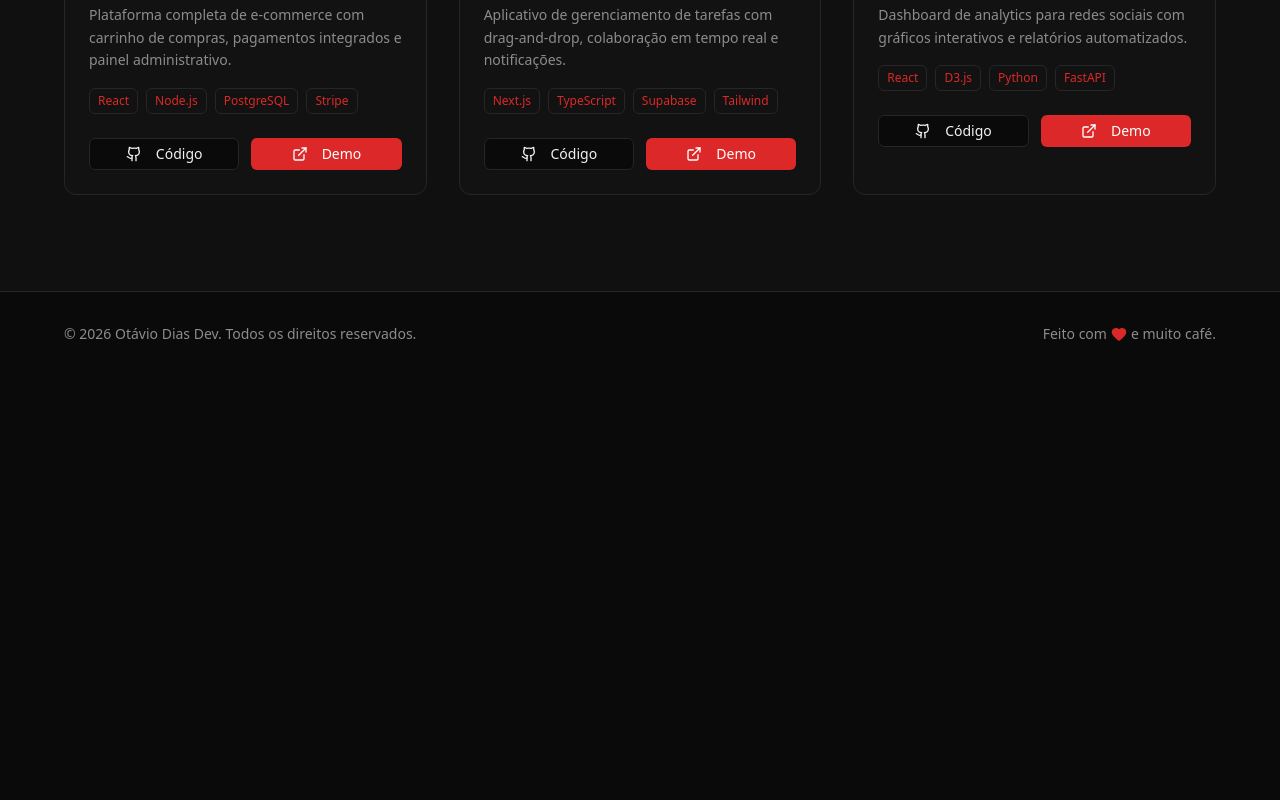
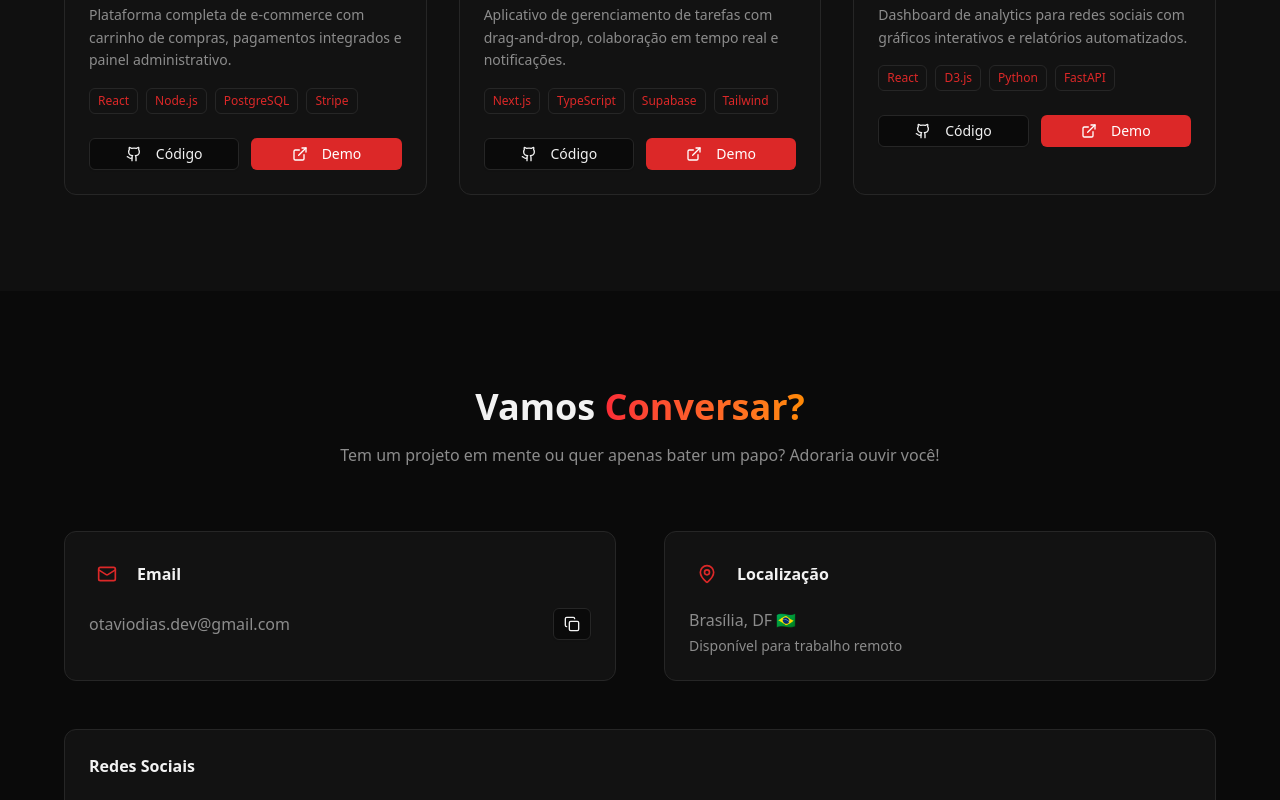
Before and after one commit to taviodias/portfolio, a React (Vite) app: page / in a window 1280 px wide. Shown: the part 2000-2800 px from the top of the page. Before the commit the page ends 2376 px from the top, so only its background shows below. Built offline with nearby package versions, Linux system fonts and the light colour scheme.

Commit message:
contact section

```diff
--- a/package.json
+++ b/package.json
@@ -16,8 +16,10 @@
     "clsx": "^2.1.1",
     "framer-motion": "^12.26.2",
     "lucide-react": "^0.562.0",
+    "next-themes": "^0.4.6",
     "react": "^19.2.0",
     "react-dom": "^19.2.0",
+    "sonner": "^2.0.7",
     "tailwind-merge": "^3.4.0",
     "tailwindcss": "^4.1.18"
   },
--- a/src/App.tsx
+++ b/src/App.tsx
@@ -1,3 +1,5 @@
+import { Toaster } from "sonner";
+import { Contact } from "./components/Contact";
 import { Footer } from "./components/Footer";
 import { Hero } from "./components/Hero";
 import { Projects } from "./components/Projects";
@@ -7,9 +9,11 @@ function App() {
   return (
     <div className="min-h-screen bg-background">
       <main>
+        <Toaster />
         <Hero />
         <Skills />
         <Projects />
+        <Contact />
       </main>
       <Footer />
     </div>
--- /dev/null
+++ b/src/components/Contact.tsx
@@ -0,0 +1,211 @@
+import { useState } from "react";
+import {
+  Github,
+  Linkedin,
+  Mail,
+  MapPin,
+  Facebook,
+  Instagram,
+  Copy,
+  Check,
+} from "lucide-react";
+import { Button } from "@/components/ui/button";
+import { motion } from "framer-motion";
+import { toast } from "sonner";
+
+const socialLinks = [
+  {
+    icon: Github,
+    label: "GitHub",
+    href: "https://github.com/taviodias",
+    username: "@taviodias",
+  },
+  {
+    icon: Linkedin,
+    label: "LinkedIn",
+    href: "https://linkedin.com/in/diasotavio",
+    username: "diasotavio",
+  },
+  {
+    icon: Facebook,
+    label: "Facebook",
+    href: "https://facebook.com/taviodias",
+    username: "@taviodias",
+  },
+  {
+    icon: Instagram,
+    label: "Instagram",
+    href: "https://instagram.com/otaviodias.s",
+    username: "@otaviodias.s",
+  },
+];
+
+const containerVariants = {
+  hidden: { opacity: 0 },
+  visible: {
+    opacity: 1,
+    transition: {
+      staggerChildren: 0.1,
+    },
+  },
+};
+
+const itemVariants = {
+  hidden: { opacity: 0, y: 30 },
+  visible: {
+    opacity: 1,
+    y: 0,
+    transition: {
+      duration: 0.5,
+      ease: [0.25, 0.46, 0.45, 0.94] as const,
+    },
+  },
+};
+
+const email = "otaviodias.dev@gmail.com";
+
+export function Contact() {
+  const [copied, setCopied] = useState(false);
+
+  const handleCopyEmail = async () => {
+    await navigator.clipboard.writeText(email);
+    setCopied(true);
+    toast("Email copiado!", {
+      description:
+        "O endereço de email foi copiado para a área de transferência.",
+    });
+    setTimeout(() => setCopied(false), 2000);
+  };
+
+  return (
+    <section id="contato" className="py-24 px-6">
+      <div className="max-w-6xl mx-auto">
+        {/* Header */}
+        <motion.div
+          className="text-center mb-16 space-y-4"
+          initial={{ opacity: 0, y: 30 }}
+          whileInView={{ opacity: 1, y: 0 }}
+          viewport={{ once: true, margin: "-100px" }}
+          transition={{ duration: 0.6, ease: "easeOut" }}
+        >
+          <h2 className="text-3xl md:text-4xl font-bold">
+            Vamos <span className="text-gradient">Conversar?</span>
+          </h2>
+          <p className="text-muted-foreground max-w-2xl mx-auto">
+            Tem um projeto em mente ou quer apenas bater um papo? Adoraria ouvir
+            você!
+          </p>
+        </motion.div>
+
+        {/* Contact Info */}
+        <motion.div
+          className="grid grid-cols-1 lg:grid-cols-2 gap-12"
+          variants={containerVariants}
+          initial="hidden"
+          whileInView="visible"
+          viewport={{ once: true, margin: "-100px" }}
+        >
+          {/* Email Card */}
+          <motion.div
+            className="bg-card rounded-xl p-6 border border-border hover:border-primary/30 transition-all duration-300 hover:shadow-lg hover:shadow-primary/5"
+            variants={itemVariants}
+          >
+            <div className="flex items-center gap-3 mb-4">
+              <motion.div
+                className="p-2 rounded-lg text-primary"
+                whileHover={{ rotate: 10, scale: 1.1 }}
+                transition={{ type: "spring", stiffness: 400, damping: 17 }}
+              >
+                <Mail className="h-5 w-5" />
+              </motion.div>
+              <h3 className="font-semibold">Email</h3>
+            </div>
+            <div className="flex items-center gap-3">
+              <p className="text-muted-foreground flex-1">{email}</p>
+              <motion.div
+                whileHover={{ scale: 1.05 }}
+                whileTap={{ scale: 0.95 }}
+              >
+                <Button
+                  variant="outline"
+                  size="sm"
+                  onClick={handleCopyEmail}
+                  className="shrink-0"
+                >
+                  {copied ? (
+                    <Check className="h-4 w-4" />
+                  ) : (
+                    <Copy className="h-4 w-4" />
+                  )}
+                </Button>
+              </motion.div>
+            </div>
+          </motion.div>
+
+          {/* Location Card */}
+          <motion.div
+            className="bg-card rounded-xl p-6 border border-border hover:border-primary/30 transition-all duration-300 hover:shadow-lg hover:shadow-primary/5"
+            variants={itemVariants}
+          >
+            <div className="flex items-center gap-3 mb-4">
+              <motion.div
+                className="p-2 rounded-lg text-primary"
+                whileHover={{ rotate: 10, scale: 1.1 }}
+                transition={{ type: "spring", stiffness: 400, damping: 17 }}
+              >
+                <MapPin className="h-5 w-5" />
+              </motion.div>
+              <h3 className="font-semibold">Localização</h3>
+            </div>
+            <p className="text-muted-foreground">Brasília, DF 🇧🇷</p>
+            <p className="text-sm text-muted-foreground mt-1">
+              Disponível para trabalho remoto
+            </p>
+          </motion.div>
+
+          {/* Social Links */}
+          <motion.div
+            className="bg-card rounded-xl p-6 border border-border hover:border-primary/30 transition-all duration-300 lg:col-span-2"
+            variants={itemVariants}
+          >
+            <h3 className="font-semibold mb-4">Redes Sociais</h3>
+            <div className="flex flex-col lg:flex-row gap-2">
+              {socialLinks.map((social, index) => (
+                <motion.a
+                  key={social.label}
+                  href={social.href}
+                  target="_blank"
+                  rel="noopener noreferrer"
+                  className="flex items-center gap-3 p-3 rounded-lg hover:bg-secondary transition-colors group grow"
+                  initial={{ opacity: 0, x: -20 }}
+                  whileInView={{ opacity: 1, x: 0 }}
+                  viewport={{ once: true }}
+                  transition={{ delay: index * 0.1, duration: 0.3 }}
+                  whileHover={{ x: 5 }}
+                >
+                  <motion.div
+                    whileHover={{ rotate: 10, scale: 1.1 }}
+                    transition={{
+                      type: "spring",
+                      stiffness: 400,
+                      damping: 17,
+                    }}
+                  >
+                    <social.icon className="h-5 w-5 text-muted-foreground group-hover:text-primary transition-colors duration-300" />
+                  </motion.div>
+                  <div>
+                    <p className="text-sm font-medium">{social.label}</p>
+                    <p className="text-xs text-muted-foreground">
+                      {social.username}
+                    </p>
+                  </div>
+                </motion.a>
+              ))}
+            </div>
+          </motion.div>
+          {/* </motion.div> */}
+        </motion.div>
+      </div>
+    </section>
+  );
+}
--- /dev/null
+++ b/src/components/ui/sonner.tsx
@@ -0,0 +1,38 @@
+import {
+  CircleCheckIcon,
+  InfoIcon,
+  Loader2Icon,
+  OctagonXIcon,
+  TriangleAlertIcon,
+} from "lucide-react"
+import { useTheme } from "next-themes"
+import { Toaster as Sonner, type ToasterProps } from "sonner"
+
+const Toaster = ({ ...props }: ToasterProps) => {
+  const { theme = "system" } = useTheme()
+
+  return (
+    <Sonner
+      theme={theme as ToasterProps["theme"]}
+      className="toaster group"
+      icons={{
+        success: <CircleCheckIcon className="size-4" />,
+        info: <InfoIcon className="size-4" />,
+        warning: <TriangleAlertIcon className="size-4" />,
+        error: <OctagonXIcon className="size-4" />,
+        loading: <Loader2Icon className="size-4 animate-spin" />,
+      }}
+      style={
+        {
+          "--normal-bg": "var(--popover)",
+          "--normal-text": "var(--popover-foreground)",
+          "--normal-border": "var(--border)",
+          "--border-radius": "var(--radius)",
+        } as React.CSSProperties
+      }
+      {...props}
+    />
+  )
+}
+
+export { Toaster }
```
Also changed, not shown: 1 other file (tests, documents, lock files or other folders).
